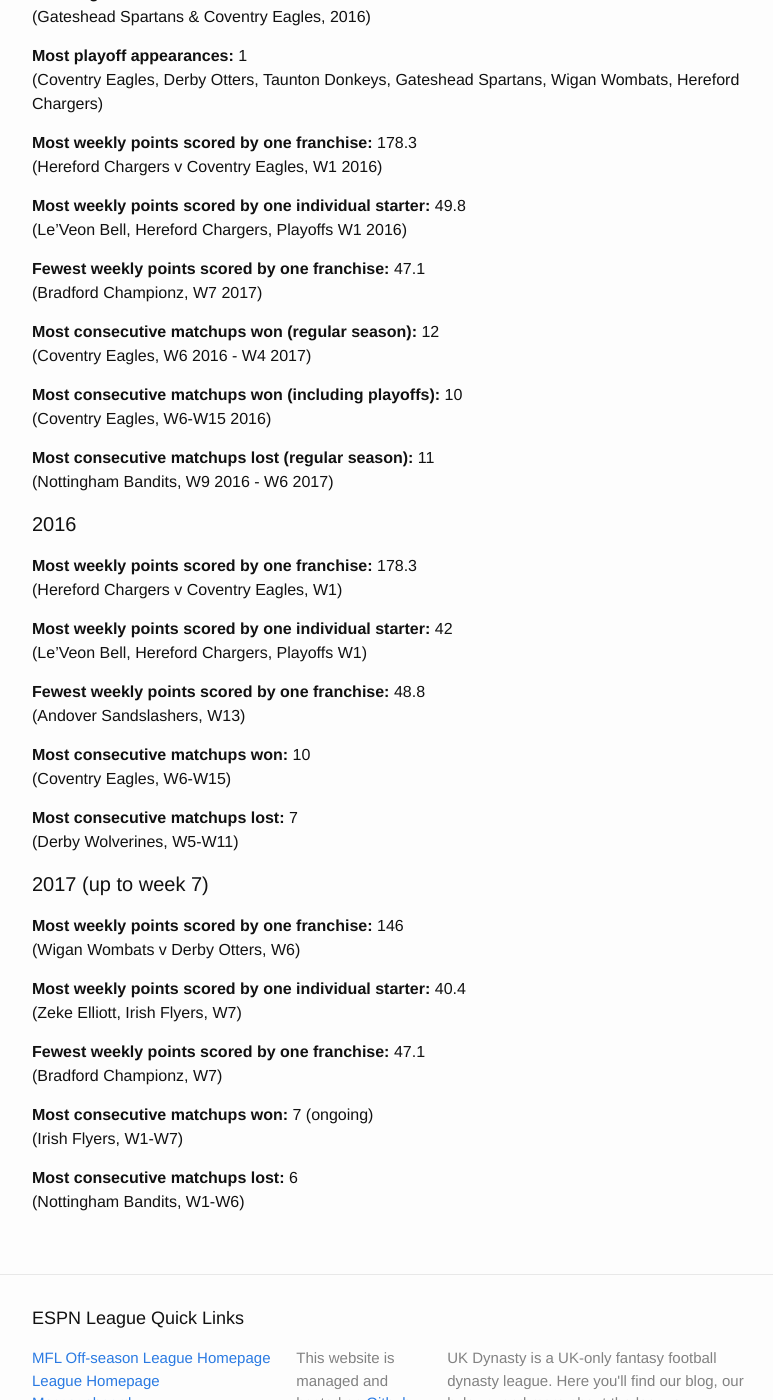
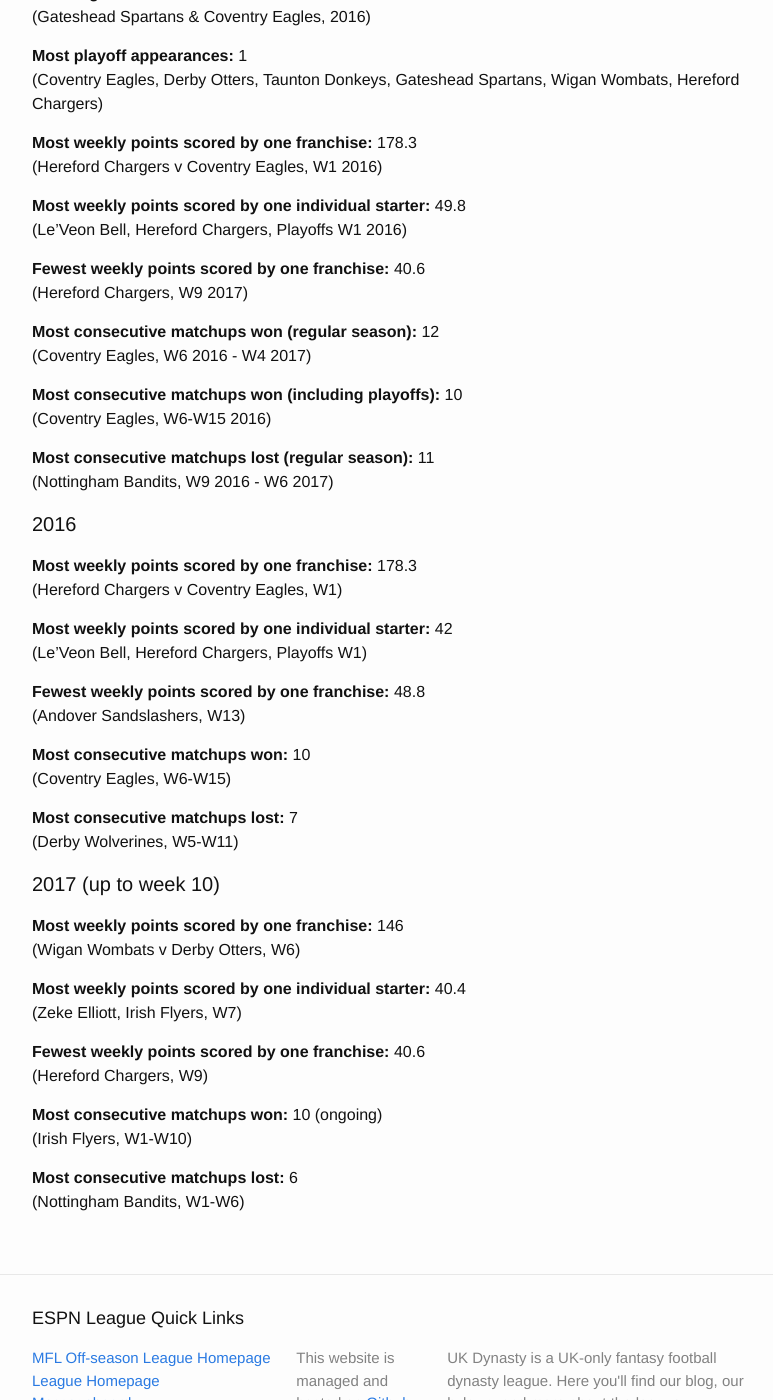
Before and after one commit to UKDynasty/ukdynasty.github.io, a Jekyll site: the page built from history/index.md, in a window 1280 px wide and 1400 px high, scrolled down 925 px. Shown: the whole window, without its empty margins (238-1011 px from the left). Built offline with Jekyll 4.4.1, drawn with Linux system fonts in a browser that asks for light colours.

Commit message:
Updated records up to week 10

```diff
--- a/history/index.md
+++ b/history/index.md
@@ -43,8 +43,8 @@ Stats are kept throughout the season on [this Google Sheet](http://bit.do/UKDyna
 **Most weekly points scored by one individual starter:**  49.8
 (Le'Veon Bell, Hereford Chargers, Playoffs W1 2016)
 
-**Fewest weekly points scored by one franchise:**  47.1
-(Bradford Championz, W7 2017)
+**Fewest weekly points scored by one franchise:**  40.6
+(Hereford Chargers, W9 2017)
 
 **Most consecutive matchups won (regular season):**  12
 (Coventry Eagles, W6 2016 - W4 2017)
@@ -72,7 +72,7 @@ Stats are kept throughout the season on [this Google Sheet](http://bit.do/UKDyna
 **Most consecutive matchups lost:**  7
 (Derby Wolverines, W5-W11)
 
-#### 2017 (up to week 7)
+#### 2017 (up to week 10)
 
 **Most weekly points scored by one franchise:** 146
 (Wigan Wombats v Derby Otters, W6)
@@ -80,11 +80,11 @@ Stats are kept throughout the season on [this Google Sheet](http://bit.do/UKDyna
 **Most weekly points scored by one individual starter:** 40.4
 (Zeke Elliott, Irish Flyers, W7)
 
-**Fewest weekly points scored by one franchise:** 47.1
-(Bradford Championz, W7)
+**Fewest weekly points scored by one franchise:** 40.6
+(Hereford Chargers, W9)
 
-**Most consecutive matchups won:** 7 (ongoing)
-(Irish Flyers, W1-W7)
+**Most consecutive matchups won:** 10 (ongoing)
+(Irish Flyers, W1-W10)
 
 **Most consecutive matchups lost:** 6
 (Nottingham Bandits, W1-W6)
```
